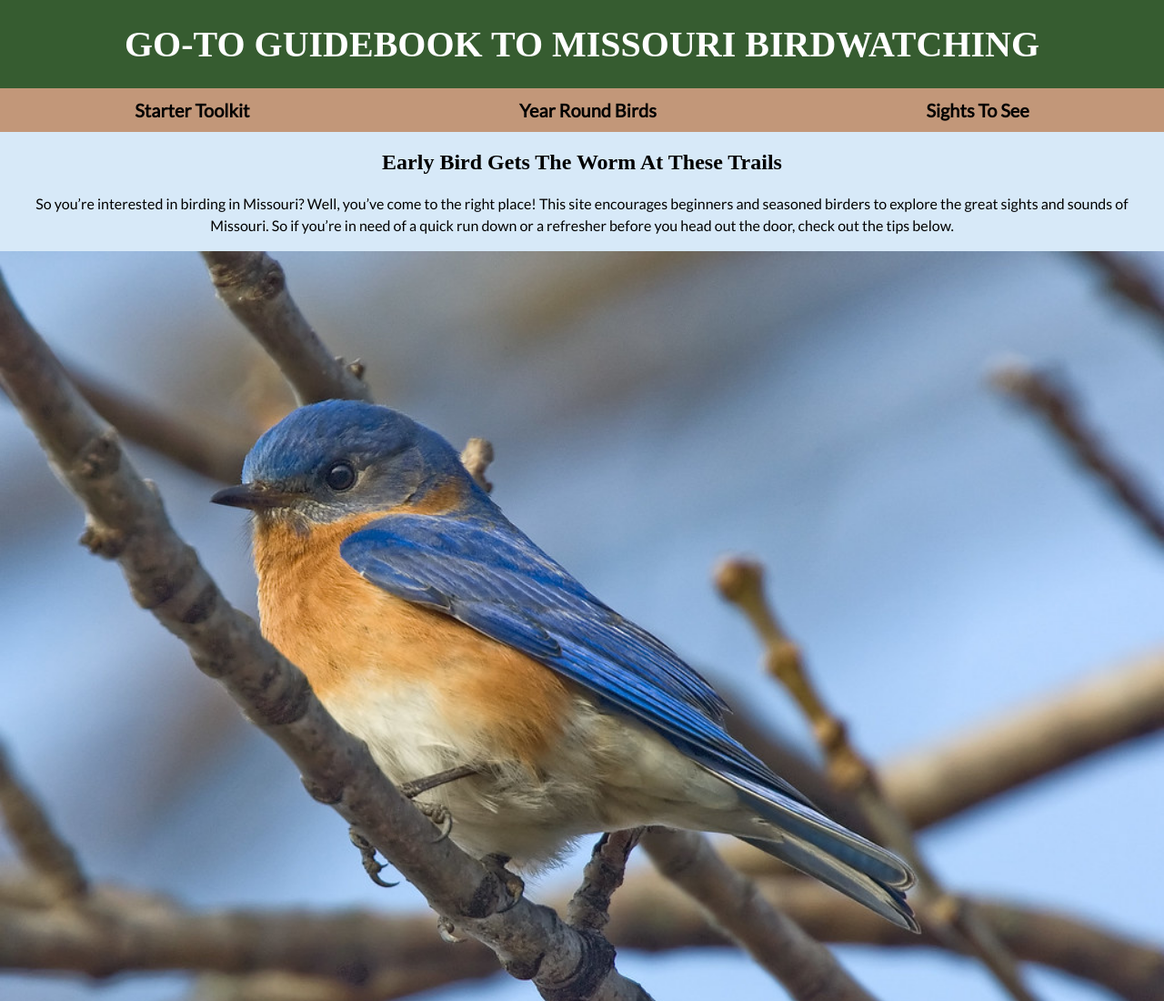
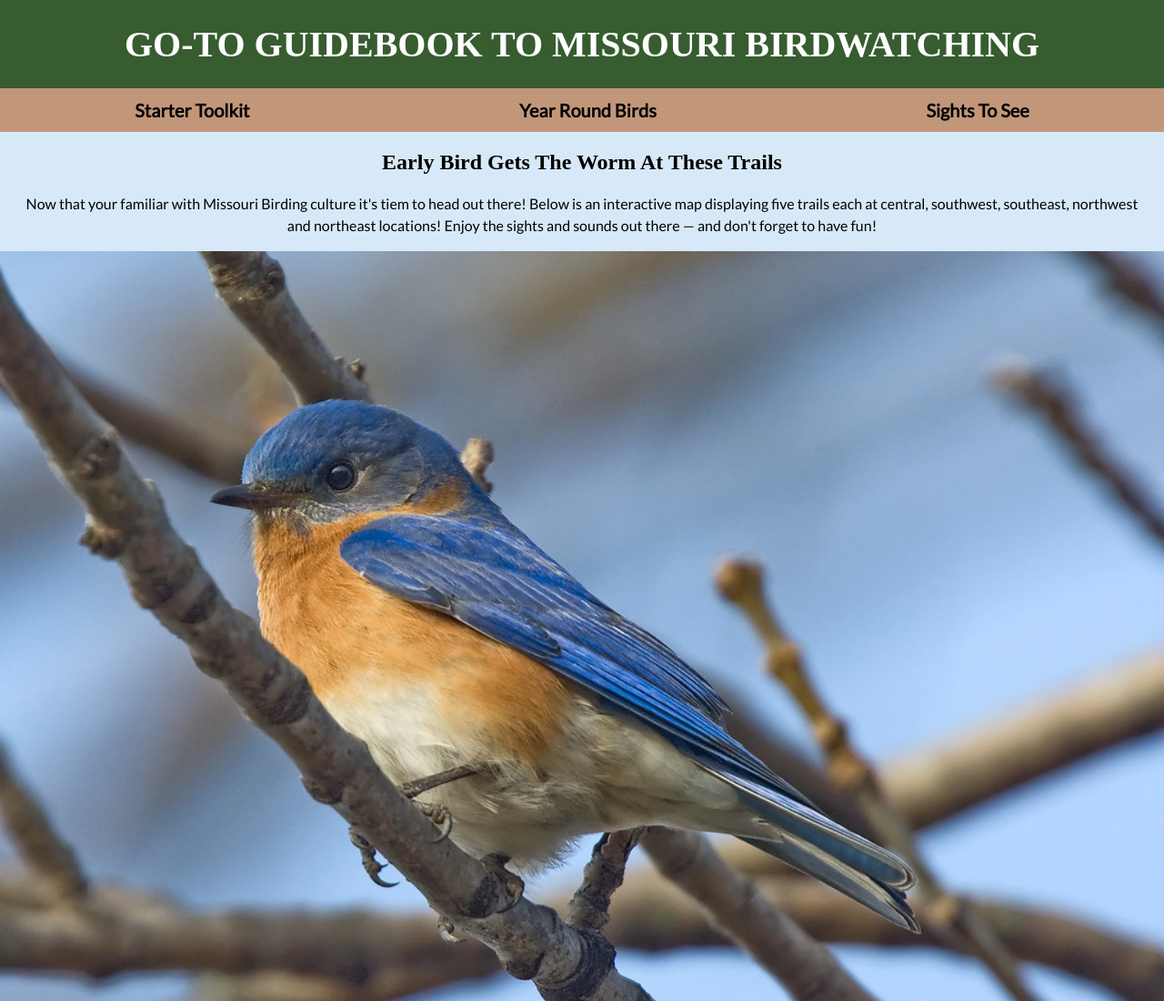
Before and after one commit to J4502-FS21/xcaret-nunez-final-project, a plain HTML site: page third-page.html in a window 1280 px wide. Shown: the top 1100 px of the page at 91% size. Drawn offline with Linux system fonts and the light colour scheme; a web font is replaced by a local one.

Commit message:
Added text to third page

```diff
--- a/third-page.html
+++ b/third-page.html
@@ -31,7 +31,7 @@
 
 <section>
   <h2 id="intro-header">Early Bird Gets The Worm At These Trails</h2>
-  <p>So you’re interested in birding in Missouri? Well, you’ve come to the right place! This site encourages beginners and seasoned birders to explore the great sights and sounds of Missouri. So if you’re in need of a quick run down or a refresher before you head out the door, check out the tips below.</p>
+  <p>Now that your familiar with Missouri Birding culture it's tiem to head out there! Below is an interactive map displaying five trails each at central, southwest, southeast, northwest and northeast locations! Enjoy the sights and sounds out there — and don't forget to have fun!</p>
   <img src="eastbb.jpg" alt="Close up image of Eastern Bluebird sitting on a branch" />
   <div class="credit">
     <a href="https://www.flickr.com/photos/13836948@N04/4443070239">Photo</a> by <a href="https://www.flickr.com/photos/13836948@N04">John Benson</a> is licensed under <a href="https://creativecommons.org/licenses/by/2.0/?ref=ccsearch&atype=html">CC BY 2.0</a>
```
Also changed, not shown: index.html (+1 -1 lines).
